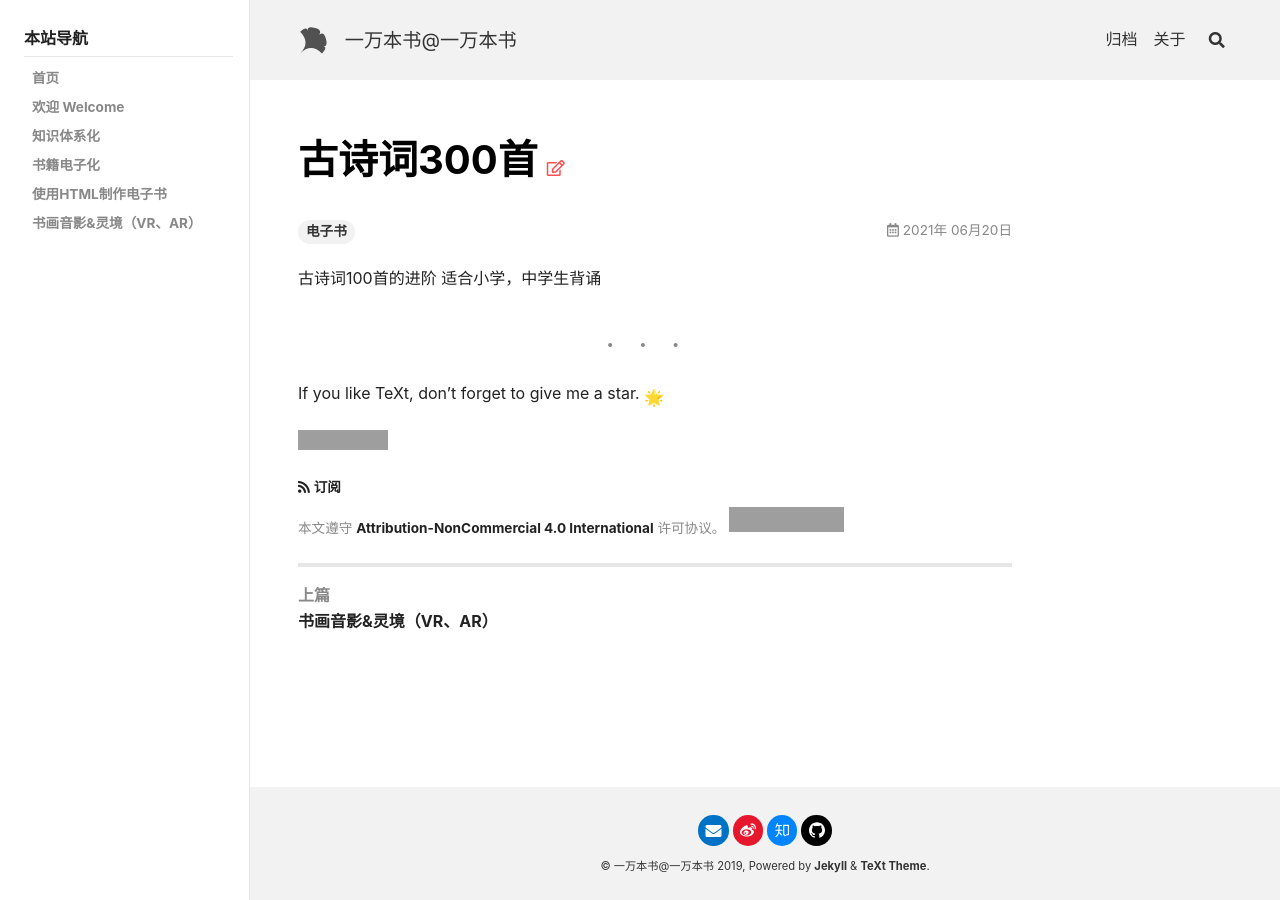
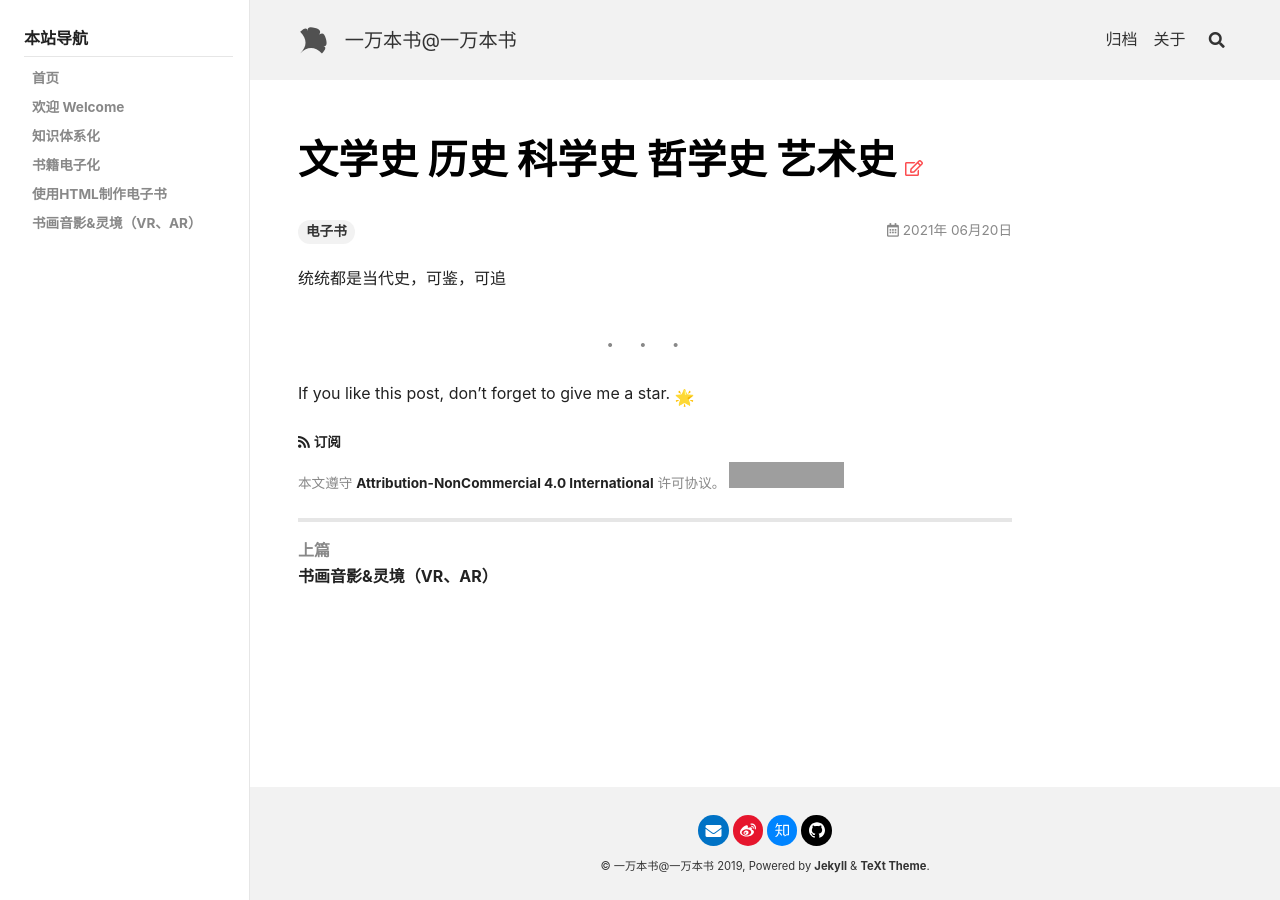
Before and after one commit to yiwanbenshu/yiwanbenshu.github.io, a Jekyll site: the page built from _posts/2021-06-20-文学史-历史-科学史-哲学史-艺术史.md, in a window 1280 px wide. Built offline with Jekyll 4.4.1, drawn with Linux system fonts in a browser that asks for light colours; nearby versions of some CDN libraries; emoji names are drawn with the system emoji font; grey boxes are pictures that could not be loaded.

Commit message:
Update 2021-06-20-文学史-历史-科学史-哲学史-艺术史.md

```diff
--- a/_posts/2021-06-20-文学史-历史-科学史-哲学史-艺术史.md
+++ b/_posts/2021-06-20-文学史-历史-科学史-哲学史-艺术史.md
@@ -1,18 +1,15 @@
 ---
-title: 古诗词300首
+title: 文学史 历史 科学史 哲学史 艺术史
 tags: 电子书
 sidebar:
   nav: docs-zh
 ---
 
-古诗词100首的进阶
-适合小学，中学生背诵
+统统都是当代史，可鉴，可追
 
 
 <!--more-->
 
 ---
 
-If you like TeXt, don't forget to give me a star. :star2:
-
-[![Star This Project](https://img.shields.io/github/stars/kitian616/jekyll-TeXt-theme.svg?label=Stars&style=social)](https://github.com/kitian616/jekyll-TeXt-theme/)
+If you like this post, don't forget to give me a star. :star2:
```
